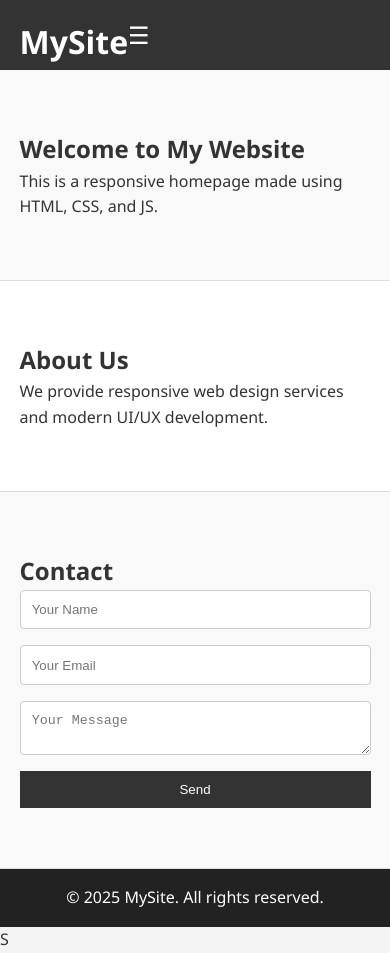
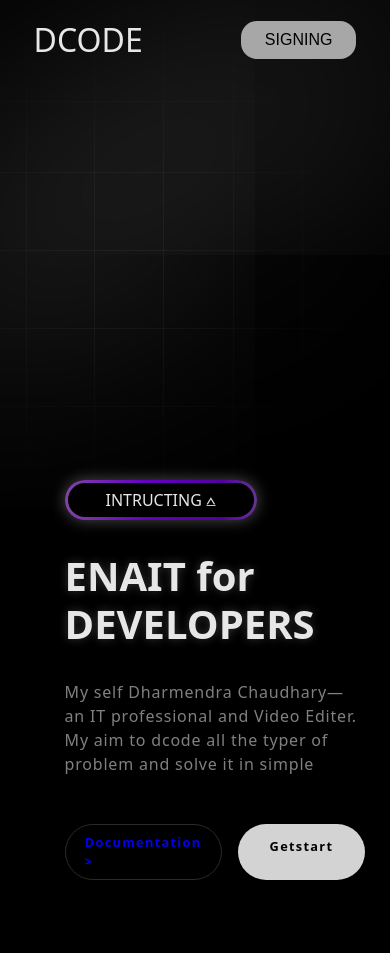
Before and after one commit to Dharmendra14ry/dharmendra-chaudhary.github.io, a plain HTML site: page index.html in a window 390 px wide. After the commit the page ends 880 px from the top, so only its background shows below. Drawn offline with nearby package versions, Linux system fonts and the light colour scheme; some packages are replaced by stand-ins of ours; a script that the page names is missing.

Commit message:
update all

```diff
--- a/index.css
+++ b/index.css
@@ -1,118 +1,234 @@
-* {
-  margin: 0;
+*{
+  margin:0;
   padding: 0;
   box-sizing: border-box;
 }
-
-body {
-  font-family: 'Segoe UI', sans-serif;
-  line-height: 1.6;
-  background: #f4f4f4;
-  color: #333;
+body{
+  font-family: system-ui, -apple-system, BlinkMacSystemFont, 'Segoe UI', Roboto, Oxygen, Ubuntu, Cantarell, 'Open Sans', 'Helvetica Neue', sans-serif;
+  background-color: black;
+  color: #e7e7e7;
+  min-height: 100vh;
+  line-height: 1.5;
 }
-
-header {
-  background: #333;
-  color: #fff;
-  padding: 1rem 0;
-  position: sticky;
+.image-gradient{
+  position: absolute;
   top: 0;
-  z-index: 1000;
+  right: 0;
+  opacity: 0.5;
+  z-index: -1;
 }
-
-.container {
-  width: 90%;
-  max-width: 1100px;
-  margin: auto;
+.layer-blur{
+  height: 0;
+  width: 30rem;
+  position: absolute;
+  top: 20%;
+  right: 0;
+  box-shadow: 0 0 700px 15px white;
+  rotate: -30deg;
+  z-index: -1;
 }
-
-.logo {
-  float: left;
+.container{
+  width: 100%;
+  margin: 0 auto;
+  padding: 0 2rem;
+  position: relative;
+  overflow: hidden;
 }
-
-nav {
+header{
   display: flex;
   justify-content: space-between;
   align-items: center;
+  padding: 1rem 5rem;
+
+}
+header h1{
+  margin: 0;
+  font-size: 3rem;
+  font-weight: 300;
+}
+nav {
+  display: flex;
+  align-items: center;
+  gap: 3rem;
+  margin-left: -5rem; /* fixed unit */
 }
 
-.nav-links {
-  list-style: none;
-  display: flex;
+nav a{
+  font-size: 1rem;
+  letter-spacing: 0.1rem;
+  transition: color 0.2s ease; /* fixed property */
+  text-decoration: none;
+  color: inherit;
+  z-index: 999;
 }
 
-.nav-links li {
-  margin: 0 1rem;
+nav a:hover{
+  color: #940202;
 }
 
-.nav-links a {
-  color: #fff;
-  text-decoration: none;
-  font-weight: bold;
+.btn-signing {
+  color: black;
+  background-color: #a7a7a7;
+  padding: 0.8rem 2rem;
+  border-radius: 1rem;
+  border: none;
+  font-size: 1rem;
+  font-weight: 500;
+  transition: background-color 0.2s ease;
+  cursor: pointer;
+  z-index: 999;
 }
 
-.hamburger {
-  display: none;
-  font-size: 1.5rem;
-  cursor: pointer;
-  color: white;
+.btn-signing:hover {
+  background-color: rgb(209, 5, 5);
 }
 
-section {
-  padding: 60px 0;
-  background: #fff;
-  border-bottom: 1px solid #ddd;
+main{
+  display: flex;
+  flex-direction: column;
+  justify-content: center;
+  min-height: calc(90vh - 6rem);
+}
+.content{
+  max-width: 40rem;
+  margin-left: 10%;
+  z-index: 999;
+}
+.tag-box{
+  position: relative;
+  width: 18rem;
+  height: 2.5rem;
+  border-radius: 50px;
+  background: linear-gradient(to right, #656565,#7f42a7,#6600c5,#5300a0,#757575,#656565);
+  background-size: 200%;
+  animation: animationGradient 2.5s linear infinite;
+  box-shadow: 0 0 15px rgba(255,255,255,0.3);
+}
+@keyframes animationGradient{
+  to{
+    background-position: 200%;
+  }
+}
+.tag-box .tag{
+   position: absolute;
+   inset: 3px 3px 3px 3px;
+   background-color: black;
+   border-radius: 50px;
+   display: flex;
+   align-items: center;
+   justify-content: center;
+   transition: 0.5s ease;
+   cursor: pointer;
+}
+.tag-box .tag:hover{
+  color: #5300a0;
+}
+.content h1{
+  font-size: 4rem;
+  font-weight: 600;
+  letter-spacing: 0.em;
+  margin: 2rem 0;
+  line-height: 1.2;
+  text-shadow: 0 0 10px rgba(128,128,128,0.418);
+}
+.description{
+  font-size: 1.2rem;
+  letter-spacing: 0.05em;
+  max-width:35rem;
+  color: gray;
+}
+.buttons{
+  display: flex;
+  gap: 1rem;
+  margin-top: 3rem;
+}
+.btn-get-started{
+  text-decoration: none;
+  border: 1px solid#2a2a2a;
+  padding: 0.7rem 1.2rem;
+  border-radius: 50px;
+  font-size: 1.2rem;
+  font-weight: 600;
+  letter-spacing: 0.1em;
+  transition: background-color 0.2s ease;
+}
+.btn-get-started:hover{
+  background-color: #1a1a1a;
 }
 
-section:nth-child(even) {
-  background: #f9f9f9;
+.btn-signing-main{
+  text-decoration: none;
+  background-color: lightgray;
+  color: black;
+  padding: 0.6rem 2.5rem;
+  border-radius: 50px;
+  font-size: 1.2rem;
+  font-weight: 600;
+  letter-spacing: 0.1em;
+  transition: background-color 0.2s ease;
+}
+.btn-signing-main:hover{
+  background-color: rgb(1, 0, 0);
+}
+.robot{
+  position: absolute;
+  top: 0;
+  right:-20%
+}
+@media(max-width:1300px){
+  header{
+    padding:1rem 0.5rem;
+  }
+  .content{
+    margin-top: 85%;
+  }
+  .robot{
+    scale: 0.8;
+    top: -20%;
+    right: 2%;
+  }
 }
 
-form {
-  display: flex;
-  flex-direction: column;
-}
-
-form input,
-form textarea {
-  margin-bottom: 1rem;
-  padding: 0.7rem;
-  border: 1px solid #ccc;
-  border-radius: 4px;
-}
-
-form button {
-  padding: 0.7rem;
-  border: none;
-  background: #333;
-  color: #fff;
-  cursor: pointer;
-}
-
-footer {
-  background: #222;
-  color: #fff;
-  text-align: center;
-  padding: 1rem;
-}
-
-/* Responsive */
-@media (max-width: 768px) {
-  .nav-links {
-    display: none;
-    flex-direction: column;
-    background: #333;
-    position: absolute;
-    top: 60px;
+@media(max-width:768px){
+  header{
+    padding: 1rem 0.1rem;
+  }
+  nav{
+    display:none;
+  }
+  header h1{
+    font-size:2rem;
+  }
+  .btn-signing{
+    padding: 0.6rem 1.5rem;
+  }
+  .content{
+    margin-top: 25rem;
+  }
+  .robot{
+    scale: 0.5;
+    top: -25;
     right: 0;
-    width: 200px;
   }
-
-  .nav-links.active {
-    display: flex;
+  .content{
+    max-width: 30rem;
+    margin-left: 10%;
   }
-
-  .hamburger {
-    display: block;
+  .tag-box{
+    width: 12rem;
+  }
+  .content h1{
+    font-size: 2.5rem;
+  }
+  .description{
+    font-size: 1rem;
+  }
+  .btn-get-started{
+    font-size: 0.8rem;
+    padding: 0.5rem 1.2rem;
+  }
+  .btn-signing-main{
+    font-size: 0.8rem;
+    padding: 0.8rem 2rem;
   }
 }
--- a/index.html
+++ b/index.html
@@ -5,53 +5,52 @@
   <meta name="viewport" content="width=device-width, initial-scale=1.0"/>
   <title>Simple Responsive Website</title>
   <link rel="stylesheet" href="index.css" />
+    <link rel="stylesheet" href="https://unpkg.com/aos@next/dist/aos.css" />
 </head>
 <body>
+  <img class="image-gradient" src="gradient.png" alt="gradient">
+  <div class="layer-blur"></div>
+
+<div class="container">
   <header>
-    <div class="container">
-      <h1 class="logo">MySite</h1>
-      <nav id="navbar">
-        <ul class="nav-links" id="nav-links">
-          <li><a href="#home">Home</a></li>
-          <li><a href="#about">About</a></li>
-          <li><a href="#contact">Contact</a></li>
-        </ul>
-        <div class="hamburger" id="hamburger">&#9776;</div>
-      </nav>
+    <h1 class="logo" data-aos="fade-down" data-aos-duration="1500">DCODE</h1>
+    <nav>
+      <a data-aos="fade-down" data-aos-duration="1500" href="#">Home</a>
+      <a data-aos="fade-down" data-aos-duration="2000" href="#">About</a>
+      <a data-aos="fade-down" data-aos-duration="2500" href="#">Project</a>
+      <a data-aos="fade-down" data-aos-duration="3000" href="#">Contact</a>
+    </nav>
+    <button class="btn-signing" data-aos="fade-down" data-aos-duration="1500">SIGNING</button>
+  </header>
+<main>
+  <div class="content">
+    <div data-aos="fade-zoom-in"
+    data-aos-delay="300"
+    data-aos-offset="0" data-aos-duration="1500" class="tag-box">
+      <div class="tag">INTRUCTING &wedbar;</div>
     </div>
-  </header>
+    <h1 data-aos="fade-zoom-in"
+    data-aos-delay="300"
+    data-aos-offset="0" data-aos-duration="2000">ENAIT for <br> DEVELOPERS</h1>
+    <p class="description" data-aos="fade-zoom-in"
+    data-aos-delay="300"
+    data-aos-offset="0" data-aos-duration="2500">My self Dharmendra Chaudhary— an IT professional and Video Editer. My aim to dcode all the typer of problem and solve it in simple</p>
 
-  <section id="home">
-    <div class="container">
-      <h2>Welcome to My Website</h2>
-      <p>This is a responsive homepage made using HTML, CSS, and JS.</p>
-    </div>
-  </section>
+    <div class="buttons" data-aos="fade-zoom-in"
+    data-aos-delay="300"
+    data-aos-offset="0" data-aos-duration="3000">
+     <a href="#" class="btn-get-started">Documentation &gt;</a>
+     <a href="#" class="btn-signing-main">Getstart</a>
+     <spline-viewer data-aos="fade-zoom-in"
+    data-aos-delay="300"
+    data-aos-offset="0" data-aos-duration="3000" class="robot" url="https://prod.spline.design/smDkxRBUTM6WFOeb/scene.splinecode"></spline-viewer>
+     </main>
 
-  <section id="about">
-    <div class="container">
-      <h2>About Us</h2>
-      <p>We provide responsive web design services and modern UI/UX development.</p>
-    </div>
-  </section>
-
-  <section id="contact">
-    <div class="container">
-      <h2>Contact</h2>
-      <form>
-        <input type="text" placeholder="Your Name" required />
-        <input type="email" placeholder="Your Email" required />
-        <textarea placeholder="Your Message" required></textarea>
-        <button type="submit">Send</button>
-      </form>
-    </div>
-  </section>
-
-  <footer>
-    <p>&copy; 2025 MySite. All rights reserved.</p>
-  </footer>
-
-  <script src="script.js"></script>
+</div>
+<script type="module" src="https://unpkg.com/@splinetool/viewer@1.10.38/build/spline-viewer.js"></script>
+  <script src="https://unpkg.com/aos@next/dist/aos.js"></script>
+  <script>
+    AOS.init();
+  </script>
 </body>
 </html>
-S
```
Also changed, not shown: gradient.png (added).
